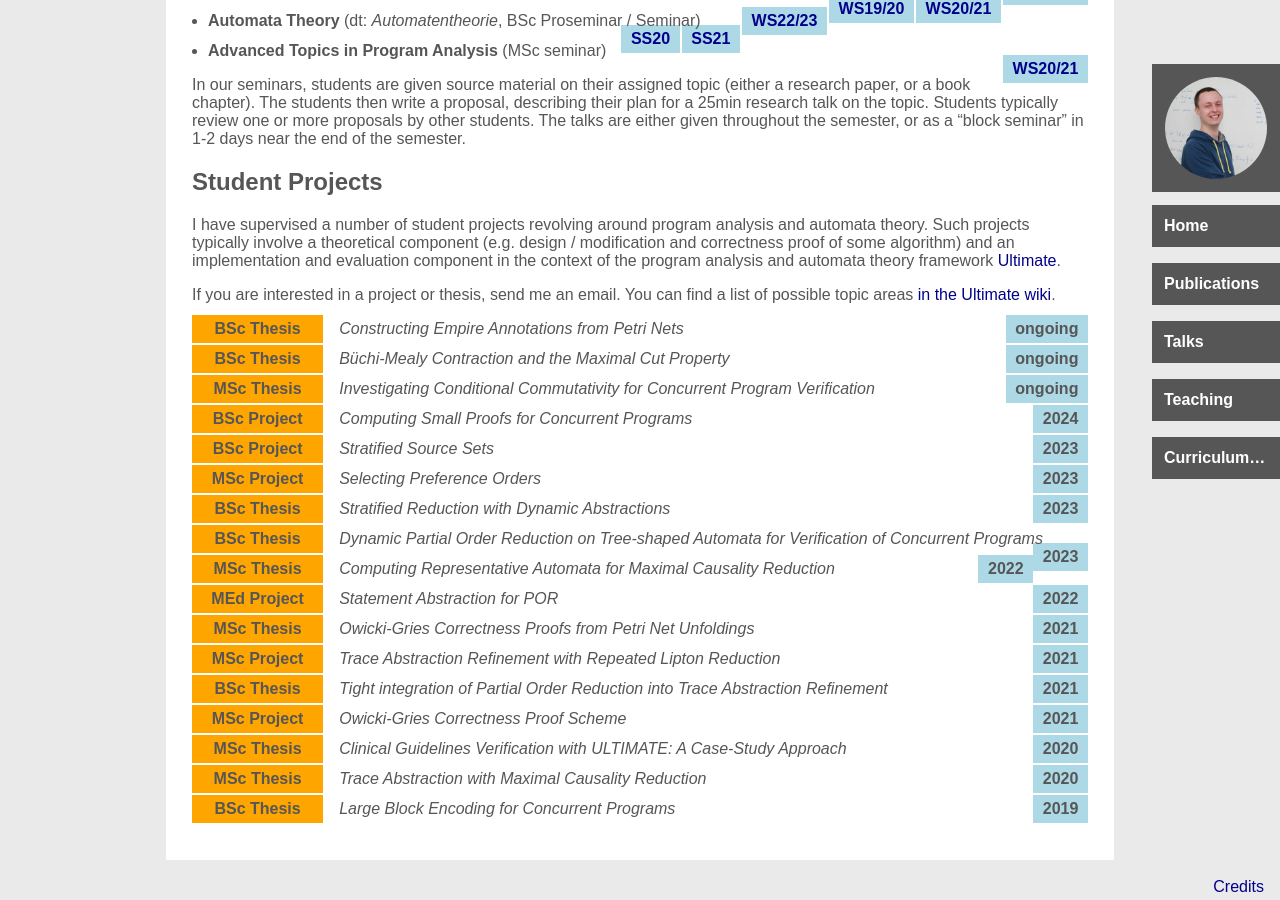
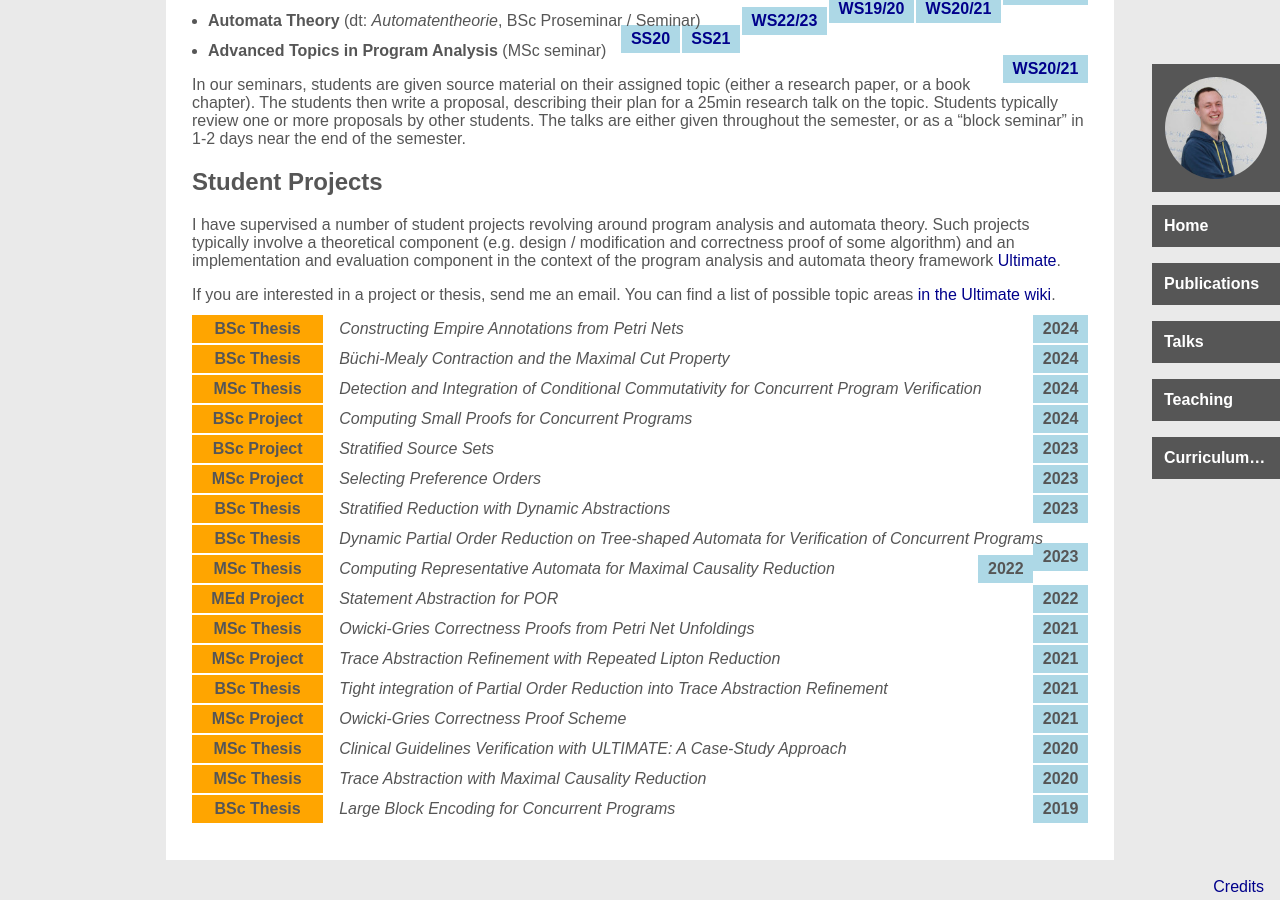
Before and after one commit to maul-esel/personal-website, a Jekyll site: the page built from teaching.markdown, in a window 1280 px wide and 900 px high, scrolled down 637 px. Built offline with Jekyll 4.4.1, drawn with Linux system fonts in a browser that asks for light colours.

Commit message:
update projects

```diff
--- a/_data/projects.yml
+++ b/_data/projects.yml
@@ -1,12 +1,12 @@
 - name: Constructing Empire Annotations from Petri Nets
   type: BSc Thesis
-  year: ongoing
+  year: 2024
 - name: B&uuml;chi-Mealy Contraction and the Maximal Cut Property
   type: BSc Thesis
-  year: ongoing
-- name: Investigating Conditional Commutativity for Concurrent Program Verification
+  year: 2024
+- name: Detection and Integration of Conditional Commutativity for Concurrent Program Verification #Investigating Conditional Commutativity for Concurrent Program Verification
   type: MSc Thesis
-  year: ongoing
+  year: 2024
 - name: Computing Small Proofs for Concurrent Programs
   type: BSc Project
   year: 2024
```
